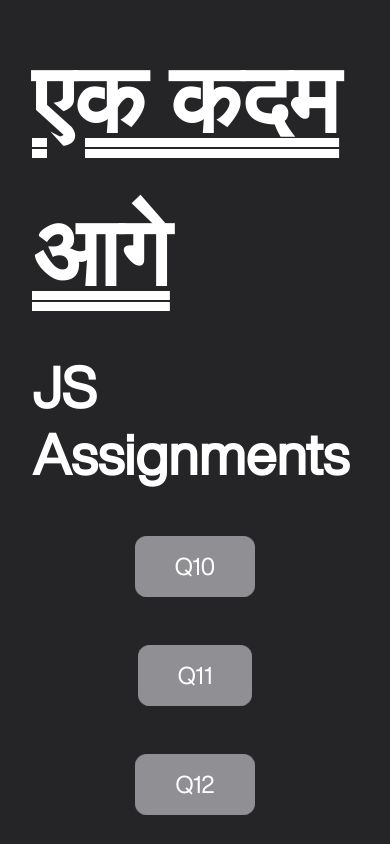
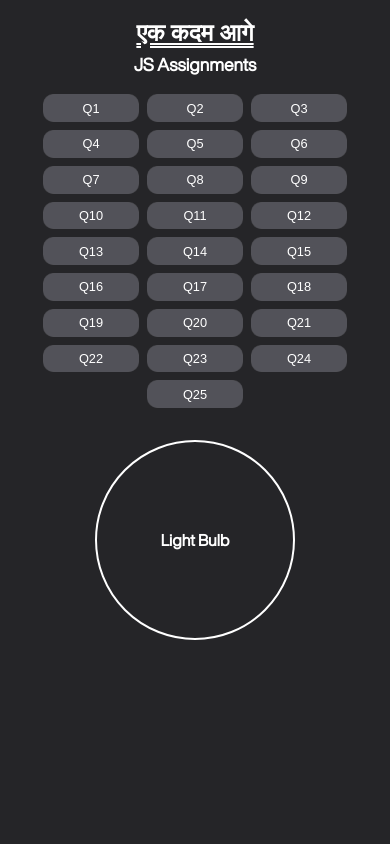
Before and after one commit to iamhimanshu98/Web-D, a plain HTML site: page Assignments/index.html in a window 390 px wide. Shown: the top 844 px of the page. Drawn offline with Linux system fonts and the light colour scheme; files whose address does not match are found by name.

Commit message:
added a bulb

```diff
--- a/Assignments/index.html
+++ b/Assignments/index.html
@@ -14,8 +14,19 @@
 
 <body>
     <main>
-        <h1 class="hind-bold">एक कदम आगे</h1>
-        <h3>JS Assignments</h3>
+        <h1 class="hind">एक कदम आगे</h1>
+        <h2>JS Assignments</h2>
+
+        <div class="div">
+            <button class="btn" id="Q1">Q1</button>
+            <button class="btn" id="Q2">Q2</button>
+            <button class="btn" id="Q3">Q3</button>
+            <button class="btn" id="Q4">Q4</button>
+            <button class="btn" id="Q5">Q5</button>
+            <button class="btn" id="Q6">Q6</button>
+            <button class="btn" id="Q7">Q7</button>
+            <button class="btn" id="Q8">Q8</button>
+            <button class="btn" id="Q9">Q9</button>
             <button class="btn" id="Q10">Q10</button>
             <button class="btn" id="Q11">Q11</button>
             <button class="btn" id="Q12">Q12</button>
@@ -32,6 +43,8 @@
             <button class="btn" id="Q23">Q23</button>
             <button class="btn" id="Q24">Q24</button>
             <button class="btn" id="Q25">Q25</button>
+        </div>
+        <div class="circle">Light Bulb</div>
     </main>
     <script src="/script.js"></script>
 </body>
--- a/Assignments/script.js
+++ b/Assignments/script.js
@@ -1,3 +1,34 @@
+let circle = document.querySelector(".circle");
+let flag = true;
+circle.addEventListener("click", function () {
+  if (flag) {
+    circle.style.backgroundColor = "yellow";
+    circle.style.color = "#222";
+    flag = false;
+  } else {
+    circle.style.backgroundColor = "transparent";
+    circle.style.color = "white";
+    flag = true;
+  }
+});
+
+function Q1() {
+  let age = Number(prompt("enter age"));
+
+  if (age < 18) {
+    console.log("you are a minor");
+  } else if (age < 60) {
+    console.log("you are adult");
+  } else {
+    console.log("you are senior citizen");
+  }
+}
+
+document.getElementById("Q1").addEventListener("click", function () {
+  console.log("Age Category message:");
+  Q1();
+});
+
 function Q10() {
   let num = Number(prompt("enter a number"));
 
--- a/Assignments/style.css
+++ b/Assignments/style.css
@@ -1,4 +1,3 @@
-/* @import url("https://fonts.googleapis.com/css2?family=Cinzel+Decorative:wght@400;700;900&family=Cinzel:wght@400..900&family=Montserrat:ital,wght@0,100..900;1,100..900&family=Poppins:ital,wght@0,100;0,200;0,300;0,400;0,500;0,600;0,700;0,800;0,900;1,100;1,200;1,300;1,400;1,500;1,600;1,700;1,800;1,900&display=swap"); */
 @font-face {
   font-family: "HelveticaNowDisplay";
   src: url("fonts/HelveticaNowDisplay-Regular.woff") format("woff"),
@@ -11,52 +10,81 @@
   box-sizing: border-box;
 }
 
-body,
-html {
-  font-family: "HelveticaNowDisplay";
+body {
+  font-family: "HelveticaNowDisplay", sans-serif;
   color: #fff;
   background-color: #252528;
-
+  font-size: 1rem;
+  display: flex;
+  justify-content: center;
+  align-items: center;
+  /* min-height: 100vh; */
+  text-align: center;
+  padding: 1rem;
 }
 
 main {
   display: flex;
   flex-direction: column;
   align-items: center;
-  justify-content: center;
-  gap: 1rem;
-  padding: 2rem;
-  font-size: 3rem;
+  /* gap: 1rem; */
+  width: 90%;
+  max-width: 800px;
 }
 
 h1 {
   font-weight: 900;
   text-decoration: underline double;
-}
-h3 {
-  font-weight: 600;
+  font-size: 2.8rem;
 }
 
-.hind-bold {
+h2 {
+  font-weight: 600;
+  font-size: 2rem;
+}
+
+.hind {
   font-family: "Hind", sans-serif;
   font-weight: 700;
 }
 
+.div {
+  display: flex;
+  flex-wrap: wrap;
+  margin-top: 1.2rem;
+  gap: 1rem;
+  justify-content: center;
+  width: 100%;
+}
+
+.circle {
+  margin-top: 2rem;
+  border: 2px solid white;
+  border-radius: 50%;
+  width: 200px;
+  height: 200px;
+  display: flex;
+  font-weight: 800;
+  align-items: center;
+  justify-content: center;
+}
+
+.circle:hover {
+  cursor: default;
+}
+
 button {
-  font-family: "HelveticaNowDisplay", sans-serif;
-  font-size: 1.5rem;
-  padding: 16px 40px;
+  font-size: 1rem;
+  padding: 0.75em 2em;
+  min-width: 8rem;
   color: #fff;
-  margin-top: 2rem;
-  /* background: rgb(85, 62, 203); */
+  background: rgba(90, 90, 96, 0.635);
   border: none;
-  border-radius: 6px;
+  border-radius: 8px;
   cursor: pointer;
   transition: all 0.3s ease-in-out;
   outline: none;
 }
-
-/* from github */
 
 .btn {
   position: relative;
@@ -121,3 +149,36 @@ button {
     background-position: 0 0;
   }
 }
+
+@media (max-width: 768px) {
+  h1 {
+    font-size: 2.2rem;
+  }
+  h2 {
+    font-size: 1.75rem;
+  }
+  .div {
+    gap: 1rem;
+  }
+  button {
+    font-size: 0.9rem;
+    padding: 0.7em 1.5em;
+  }
+}
+
+@media (max-width: 480px) {
+  h1 {
+    font-size: 1.5rem;
+  }
+  h2 {
+    font-size: 1.1rem;
+  }
+  .div {
+    gap: 0.5rem;
+  }
+  button {
+    font-size: 0.8rem;
+    padding: 0.5em 1.2em;
+    min-width: 6rem;
+  }
+}
```
Also changed, not shown: 2 other files. Lines whose indentation alone changed are shown as unchanged.
